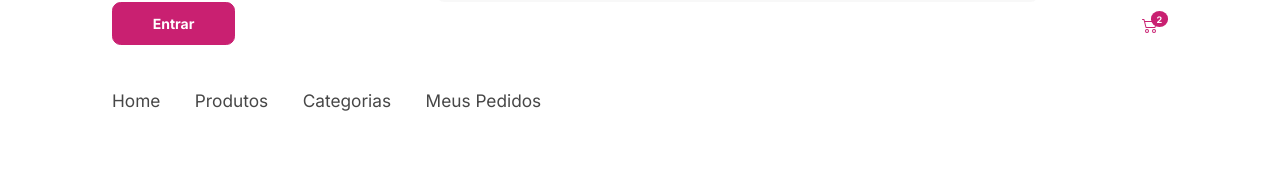
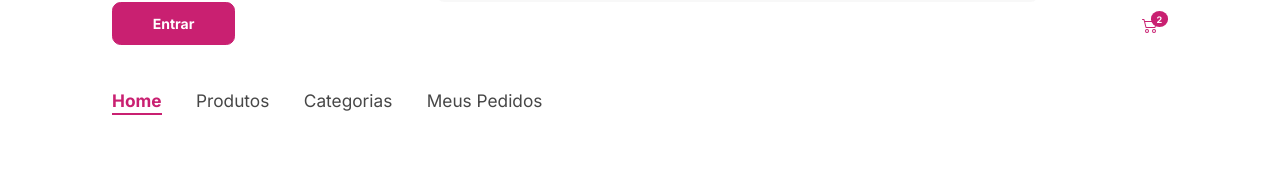
Before and after one commit to CarolinaVirginio/projeto-final-front, a React (Create React App) app: page / in a window 1280 px wide. Shown: the part 115-285 px from the top of the page. Built offline with nearby package versions, Linux system fonts and the light colour scheme.

Commit message:
Finalizando estilização do componente Menu.

```diff
--- a/src/components/Menu/index.jsx
+++ b/src/components/Menu/index.jsx
@@ -1,14 +1,14 @@
-import {Link} from "react-router-dom";
+import {Link, useLocation} from "react-router-dom";
 
 import './styles.css';
 
 export default function Menu() {
     return (
         <div className="menu">
-            <Link to="/">Home</Link>
-            <Link to="/produtos">Produtos</Link>
-            <Link to="/categorias">Categorias</Link>
-            <Link to="/meus-pedidos">Meus Pedidos</Link>
+            <Link to="/" className={useLocation().pathname === '/' ? 'selected-link' : ''}>Home</Link>
+            <Link to="/produtos" className={useLocation().pathname === '/produtos' ? 'selected-link' : ''}>Produtos</Link>
+            <Link to="/categorias" className={useLocation().pathname === '/categorias' ? 'selected-link' : ''}>Categorias</Link>
+            <Link to="/meus-pedidos" className={useLocation().pathname === '/meus-pedidos' ? 'selected-link' : ''}>Meus Pedidos</Link>
         </div>
     )
 }
--- a/src/components/Menu/styles.css
+++ b/src/components/Menu/styles.css
@@ -10,3 +10,10 @@
     font-size: 17.28px;
     font-family: Inter;
 }
+
+.menu > .selected-link {
+    color: #C92071;
+    font-weight: 700;
+    padding-bottom: 2px;
+    border-bottom: 2px solid #C92071;
+}
```
